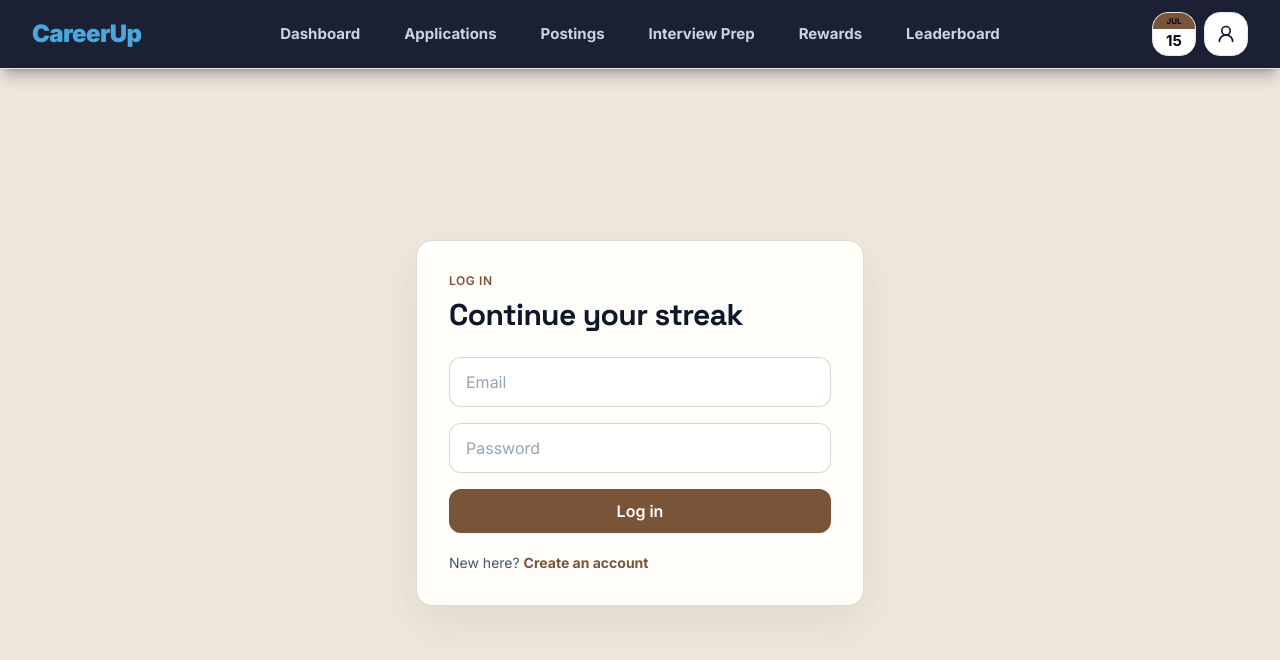
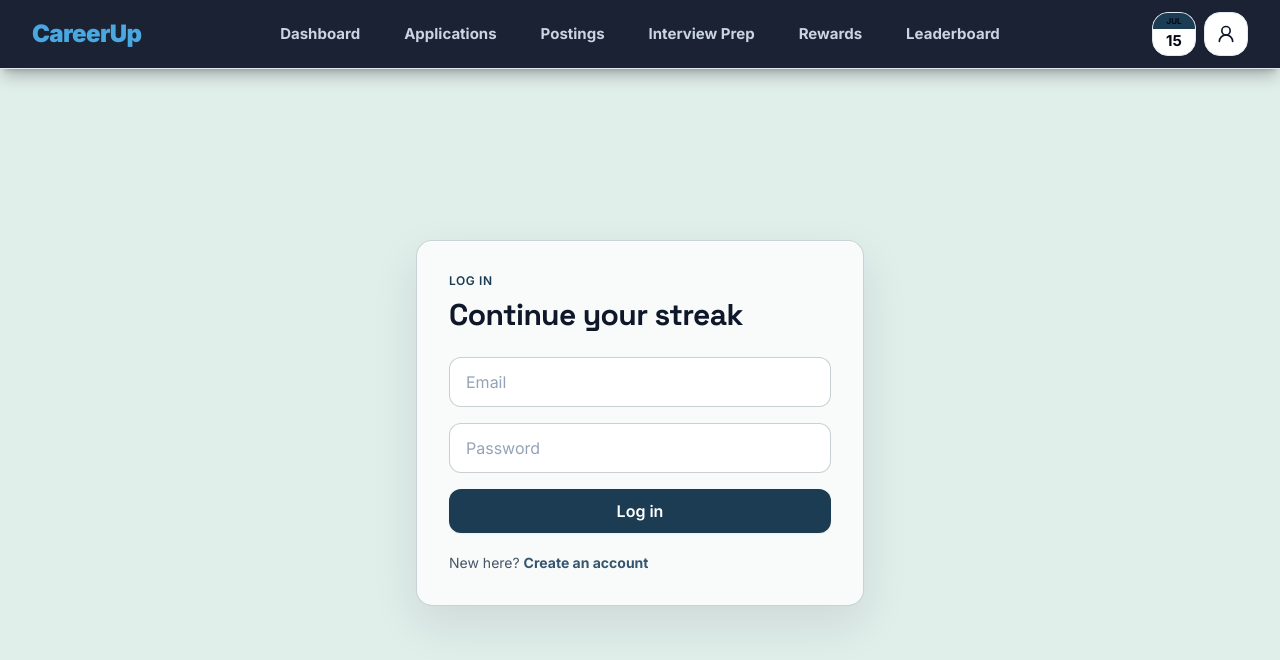
Before and after one commit to Varun-gull/CareerUp, a Next.js app: page /login in a window 1280 px wide. Shown: the top 660 px of the page. Built offline with nearby package versions, Linux system fonts and the light colour scheme; no server answers.

Commit message:
Apply reference palette system

```diff
--- a/app/(shell)/u/[profileId]/page.tsx
+++ b/app/(shell)/u/[profileId]/page.tsx
@@ -52,7 +52,7 @@ export default async function PublicProfilePage({
             <div className="bg-navy px-6 py-10 text-white">
               <div className="flex flex-wrap items-center justify-between gap-5">
                 <div className="flex items-center gap-4">
-                  <div className="flex h-16 w-16 items-center justify-center overflow-hidden rounded-2xl bg-white text-2xl font-bold text-[#7A5438] shadow-glow">
+                  <div className="flex h-16 w-16 items-center justify-center overflow-hidden rounded-2xl bg-white text-2xl font-bold text-[#1B3C53] shadow-glow">
                     {profile.schoolLogoUrl ? <img src={profile.schoolLogoUrl} alt="" className="h-full w-full bg-white object-contain p-2" /> : profile.name.charAt(0)}
                   </div>
                   <div>
--- a/app/globals.css
+++ b/app/globals.css
@@ -10,25 +10,25 @@
   --card-foreground: 222 47% 11%;
   --popover: 0 0% 100%;
   --popover-foreground: 222 47% 11%;
-  --primary: 25 37% 35%;
+  --primary: 204 51% 22%;
   --primary-foreground: 0 0% 100%;
   --secondary: 210 40% 96%;
   --secondary-foreground: 222 47% 11%;
   --muted: 215 20% 65%;
   --muted-foreground: 215 16% 47%;
-  --accent: 34 39% 63%;
+  --accent: 171 23% 64%;
   --accent-foreground: 0 0% 100%;
   --destructive: 0 84% 60%;
   --destructive-foreground: 0 0% 100%;
   --border: 214 32% 91%;
   --input: 214 32% 91%;
-  --ring: 25 37% 35%;
+  --ring: 204 51% 22%;
   --radius: 0.75rem;
 }
 
 html {
   min-height: 100%;
-  background: #efe7dd;
+  background: #e1efeb;
 }
 
 * {
@@ -38,7 +38,7 @@ html {
 body {
   margin: 0;
   min-height: 100vh;
-  background: #efe7dd;
+  background: #e1efeb;
   color: #0f172a;
   font-family: var(--font-inter), Inter, ui-sans-serif, system-ui, -apple-system, BlinkMacSystemFont, "Segoe UI", sans-serif;
   -webkit-font-smoothing: antialiased;
@@ -69,33 +69,33 @@ textarea {
   }
 
   .card {
-    border-color: rgba(184, 169, 154, 0.42);
-    background: #fffdf9;
+    border-color: rgba(94, 118, 129, 0.30);
+    background: #f8fbfa;
     box-shadow:
-      0 18px 46px rgba(122, 84, 56, 0.10),
+      0 18px 46px rgba(19, 17, 45, 0.10),
       0 1px 0 rgba(255, 255, 255, 0.9) inset;
     @apply rounded-2xl border;
   }
 
   .eyebrow {
-    color: #7a5438;
+    color: #1b3c53;
     @apply text-xs font-semibold uppercase tracking-wider;
   }
 
   .primary-button {
-    background: #7a5438;
-    @apply inline-flex min-h-11 items-center justify-center rounded-xl px-5 font-semibold text-white shadow-sm transition hover:bg-[#5A3F2C] focus:outline-none focus:ring-4 focus:ring-sky/20 disabled:cursor-not-allowed disabled:bg-slate-300 disabled:text-slate-500 disabled:shadow-none;
+    background: #1b3c53;
+    @apply inline-flex min-h-11 items-center justify-center rounded-xl px-5 font-semibold text-white shadow-sm transition hover:bg-[#162D41] focus:outline-none focus:ring-4 focus:ring-sky/20 disabled:cursor-not-allowed disabled:bg-slate-300 disabled:text-slate-500 disabled:shadow-none;
   }
 
   .secondary-button {
-    border-color: rgba(184, 169, 154, 0.48);
-    background: #fffdf9;
-    color: #7a5438;
+    border-color: rgba(94, 118, 129, 0.34);
+    background: #f8fbfa;
+    color: #1b3c53;
     @apply inline-flex min-h-11 items-center justify-center rounded-xl border px-5 font-semibold shadow-sm transition hover:bg-white focus:outline-none focus:ring-4 focus:ring-sky/15;
   }
 
   .field {
-    border-color: rgba(184, 169, 154, 0.48);
+    border-color: rgba(94, 118, 129, 0.34);
     @apply rounded-xl border bg-white px-4 py-3 text-slate-950 outline-none transition placeholder:text-slate-400 focus:border-sky focus:ring-4 focus:ring-sky/15;
   }
 
@@ -106,14 +106,14 @@ textarea {
   .game-bar-fill {
     height: 100%;
     border-radius: 9999px;
-    background: #7a5438;
+    background: #1b3c53;
     transition: width 0.5s ease-out;
   }
 
   .hero-3d {
     transform-origin: center top;
     box-shadow:
-      0 30px 80px rgba(122, 84, 56, 0.24),
+      0 30px 80px rgba(19, 17, 45, 0.24),
       0 1px 0 rgba(255, 255, 255, 0.18) inset;
     will-change: transform;
   }
@@ -148,7 +148,7 @@ textarea {
   .dashboard-layer .card:hover {
     transform: translateY(-4px);
     box-shadow:
-      0 26px 64px rgba(122, 84, 56, 0.15),
+      0 26px 64px rgba(19, 17, 45, 0.14),
       0 1px 0 rgba(255, 255, 255, 0.95) inset;
   }
 
@@ -196,8 +196,8 @@ textarea {
   }
 
   .page-hero {
-    border-color: rgba(184, 169, 154, 0.42);
-    background: #fffdf9;
+    border-color: rgba(94, 118, 129, 0.30);
+    background: #f8fbfa;
     @apply rounded-2xl border p-5 shadow-soft sm:p-7;
   }
 
@@ -206,8 +206,8 @@ textarea {
   }
 
   .soft-panel {
-    border-color: rgba(184, 169, 154, 0.42);
-    background: #fffdf9;
+    border-color: rgba(94, 118, 129, 0.30);
+    background: #f8fbfa;
     @apply rounded-2xl border shadow-soft;
   }
 
--- a/components/ChallengeCard.tsx
+++ b/components/ChallengeCard.tsx
@@ -6,7 +6,7 @@ import type { Challenge } from "@/lib/types";
 const TIER_LABELS = ["", "Bronze", "Silver", "Gold", "Platinum", "Diamond"];
 const TIER_COLORS = [
   "",
-  "text-[#7A5438] bg-[#E2D2BF] ring-[#B8A99A]/35",
+  "text-[#1B3C53] bg-[#E1EFEB] ring-[#5E7681]/30",
   "text-slate-500 bg-slate-100 ring-slate-300",
   "text-yellow-600 bg-yellow-50 ring-yellow-200",
   "text-sky-600 bg-sky-50 ring-sky-200",
@@ -23,7 +23,7 @@ export function ChallengeCard({ challenge }: { challenge: Challenge }) {
   return (
     <article className={clsx("card p-5 transition hover:-translate-y-1 hover:shadow-strong", challenge.completed && "ring-2 ring-emerald-400/60")}>
       <div className="flex items-start justify-between gap-4">
-        <div className={clsx("flex h-11 w-11 items-center justify-center rounded-2xl shadow-sm", challenge.completed ? "bg-emerald-500" : "bg-[#7A5438] text-white")}>
+        <div className={clsx("flex h-11 w-11 items-center justify-center rounded-2xl shadow-sm", challenge.completed ? "bg-emerald-500" : "bg-[#1B3C53] text-white")}>
           {challenge.completed
             ? (CompletedTierIcon ? <CompletedTierIcon size={22} className="text-white" /> : <CheckCircle2 size={22} className="text-white" />)
             : <Trophy size={22} />}
@@ -39,7 +39,7 @@ export function ChallengeCard({ challenge }: { challenge: Challenge }) {
               <CheckCircle2 size={12} /> Completed
             </span>
           ) : (
-            <span className="rounded-full bg-[#E2D2BF] px-3 py-1 text-xs font-bold text-[#7A5438] ring-1 ring-[#B8A99A]/35">+{challenge.xp} XP</span>
+            <span className="rounded-full bg-[#E1EFEB] px-3 py-1 text-xs font-bold text-[#1B3C53] ring-1 ring-[#5E7681]/30">+{challenge.xp} XP</span>
           )}
         </div>
       </div>
--- a/components/PageHero.tsx
+++ b/components/PageHero.tsx
@@ -26,7 +26,7 @@ export function PageHero({
         compact ? "min-h-[13rem]" : "min-h-[30rem]"
       )}
     >
-      <div className="absolute inset-0 bg-[#7A5438]" />
+      <div className="absolute inset-0 bg-[#13112D]" />
 
       <div className={clsx("relative flex h-full flex-col", compact ? "min-h-[13rem]" : "min-h-[30rem]")}>
         {eyebrow && (
@@ -52,7 +52,7 @@ export function PageHero({
                   aria-current={tab.active ? "page" : undefined}
                   className={clsx(
                     "rounded-xl px-4 py-2 text-sm font-semibold transition",
-                    tab.active ? "bg-white text-[#7A5438] shadow-sm" : "text-white hover:bg-white/10 hover:text-white"
+                    tab.active ? "bg-white text-[#1B3C53] shadow-sm" : "text-white hover:bg-white/10 hover:text-white"
                   )}
                 >
                   {tab.label}
--- a/components/SidebarNavLinks.tsx
+++ b/components/SidebarNavLinks.tsx
@@ -45,13 +45,13 @@ function RailItem({ link, active }: { link: SidebarLink; active: boolean }) {
       className={clsx(
         "group relative flex h-11 w-11 items-center justify-center rounded-2xl transition",
         active
-          ? "bg-[#7A5438] text-white shadow-strong"
-          : "bg-[#FFFDF9]/85 text-[#B8A99A] shadow-sm ring-1 ring-[#B8A99A]/35 hover:bg-white hover:text-[#7A5438]"
+          ? "bg-[#1B3C53] text-white shadow-strong"
+          : "bg-[#F8FBFA]/85 text-[#5E7681] shadow-sm ring-1 ring-[#5E7681]/30 hover:bg-white hover:text-[#1B3C53]"
       )}
     >
       <Icon size={19} />
       {link.badge !== undefined && link.badge > 0 && (
-        <span className="absolute -right-1 -top-1 flex h-4.5 min-w-[1.125rem] items-center justify-center rounded-full bg-[#7A5438] px-1 text-[10px] font-bold text-white ring-2 ring-white">
+        <span className="absolute -right-1 -top-1 flex h-4.5 min-w-[1.125rem] items-center justify-center rounded-full bg-[#1B3C53] px-1 text-[10px] font-bold text-white ring-2 ring-white">
           {link.badge > 9 ? "9+" : link.badge}
         </span>
       )}
--- a/components/StreakCard.tsx
+++ b/components/StreakCard.tsx
@@ -26,13 +26,13 @@ export function StreakCard({
       : "Your free revive has been used. Unlock another for 250 XP when you want a backup.";
 
   return (
-    <section className="relative overflow-hidden rounded-3xl border border-[#B8A99A]/35 bg-[#7A5438] p-5 text-white shadow-soft">
+    <section className="relative overflow-hidden rounded-3xl border border-[#91B6AF]/30 bg-[#13112D] p-5 text-white shadow-soft">
       <div className="relative flex items-center gap-4">
-        <div className="flex h-16 w-16 items-center justify-center rounded-2xl bg-white text-[#7A5438] shadow-lg shadow-sky/10">
+        <div className="flex h-16 w-16 items-center justify-center rounded-2xl bg-white text-[#1B3C53] shadow-lg shadow-sky/10">
           <Zap size={32} fill="currentColor" />
         </div>
         <div>
-          <p className="text-sm font-bold uppercase text-[#E2D2BF]">Current streak</p>
+          <p className="text-sm font-bold uppercase text-[#91B6AF]">Current streak</p>
           <p className="text-4xl font-bold leading-none">{streak} days</p>
         </div>
       </div>
--- a/tailwind.config.ts
+++ b/tailwind.config.ts
@@ -48,21 +48,21 @@ const config: Config = {
         ink: "#0f172a",
         navy: "#0f172a",
         panel: "#101722",
-        brand: "#7A5438",
-        electric: "#C7A47B",
+        brand: "#1B3C53",
+        electric: "#91B6AF",
         sky: {
-          50: "#fbf8f3",
-          100: "#f3ede5",
-          200: "#e2d2bf",
-          300: "#d2b995",
-          400: "#c7a47b",
-          500: "#9a714f",
-          600: "#7A5438",
-          700: "#68472f",
-          800: "#5A3F2C",
-          900: "#3e2d22",
-          950: "#251a13",
-          DEFAULT: "#7A5438"
+          50: "#f4faf8",
+          100: "#E1EFEB",
+          200: "#c6ddd8",
+          300: "#91B6AF",
+          400: "#789ca3",
+          500: "#5E7681",
+          600: "#36556F",
+          700: "#1B3C53",
+          800: "#162D41",
+          900: "#13112D",
+          950: "#0b0a1b",
+          DEFAULT: "#1B3C53"
         },
         success: "#10b981",
         warning: "#f59e0b"
@@ -77,7 +77,7 @@ const config: Config = {
       },
       boxShadow: {
         soft: "0 1px 2px rgba(15, 23, 42, 0.04), 0 4px 12px rgba(15, 23, 42, 0.05)",
-        glow: "0 4px 18px rgba(122, 84, 56, 0.24)",
+        glow: "0 4px 18px rgba(27, 60, 83, 0.24)",
         strong: "0 8px 30px rgba(15, 23, 42, 0.12)"
       }
     }
```
Also changed, not shown: app/(shell)/dashboard/page.tsx (+6 -6 lines), app/(shell)/profile/page.tsx (+4 -4 lines), components/TopBar.tsx (+8 -8 lines), components/WeeklyCalendarSnapshot.tsx (+4 -4 lines).
